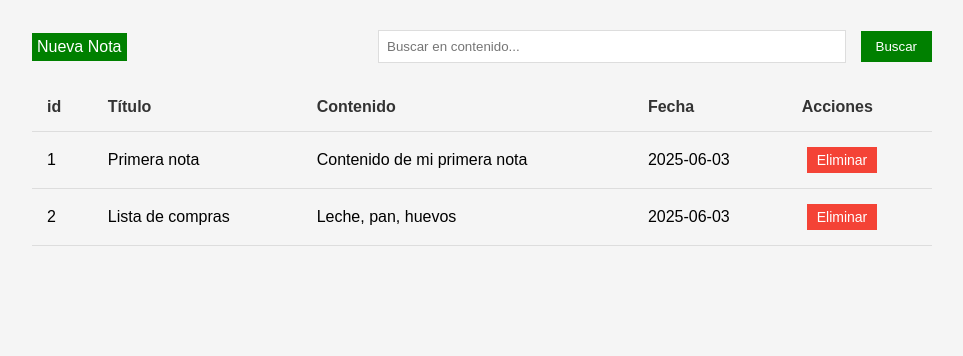
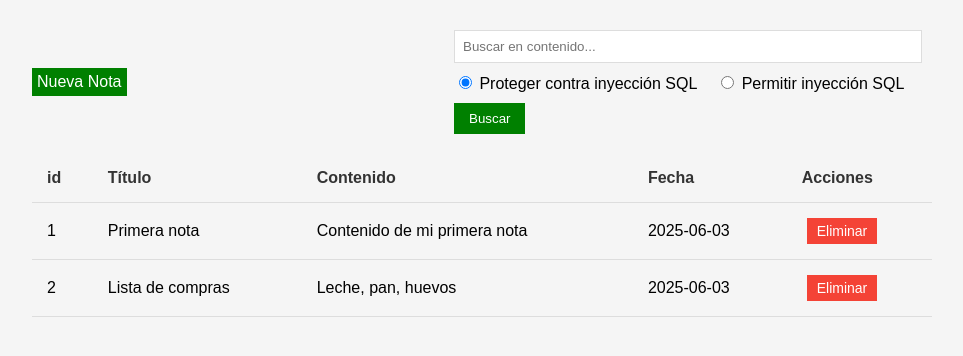
Before and after one commit to lucianomartinez27/UTNAySO-InyeccionSQL, a Flask app: page /notas in a window 1280 px wide. Shown: the part 68-424 px from the top of the page, without its empty margins (158-1121 px from the left). Run offline with Flask 3, Linux system fonts and the light colour scheme; the visitor is signed in with stand-in values (Sample User, id 1); data comes from the database, SQL or seed files in the repository.

Commit message:
Agregar campo para permitir o no inyección SQL

```diff
--- a/main.py
+++ b/main.py
@@ -42,48 +42,76 @@ def index():
 @app.route('/notas')
 def notas():
     busqueda = request.args.get('buscar', '')
+    proteccion_sql = request.args.get('proteccion_sql', 'si')  # Por defecto, proteger contra inyección SQL
 
     conn = coneccion_a_base_de_datos()
 
-
     if busqueda:
         # Si hay un término de búsqueda, filtramos por contenido
-        notas = conn.execute(
-            f"SELECT id, titulo, contenido, fecha_creacion FROM notas WHERE usuario_id = {session['user_id']} AND contenido LIKE '%{busqueda}%' ORDER BY fecha_creacion DESC"
-        ).fetchall()
+        if proteccion_sql == 'si':
+            # Usar consulta parametrizada (segura)
+            notas = conn.execute(
+                "SELECT id, titulo, contenido, fecha_creacion FROM notas WHERE usuario_id = ? AND contenido LIKE ? ORDER BY fecha_creacion DESC",
+                (session['user_id'], f"%{busqueda}%")
+            ).fetchall()
+        else:
+            # Permitir inyección SQL (inseguro)
+            notas = conn.execute(
+                f"SELECT id, titulo, contenido, fecha_creacion FROM notas WHERE usuario_id = {session['user_id']} AND contenido LIKE '%{busqueda}%' ORDER BY fecha_creacion DESC"
+            ).fetchall()
     else:
         # Si no hay término de búsqueda, mostramos todas las notas
-        notas = conn.execute(f"SELECT * FROM notas WHERE usuario_id = {session['user_id']} ORDER BY fecha_creacion DESC").fetchall()
+        notas = conn.execute(
+            "SELECT * FROM notas WHERE usuario_id = ? ORDER BY fecha_creacion DESC",
+            (session['user_id'],)
+        ).fetchall()
 
     conn.close()
 
-    return render_template('notas.html', notas=notas)
+    return render_template('notas.html', notas=notas, proteccion_sql=proteccion_sql)
 
 @app.route('/notas/nueva', methods=['GET', 'POST'])
 def nueva_nota():
+    # Obtener el valor de proteccion_sql de la sesión o de la URL
+    proteccion_sql = request.args.get('proteccion_sql', 'si')
 
     if request.method == 'POST':
         titulo = request.form.get('titulo')
         contenido = request.form.get('contenido')
+        proteccion_sql = request.form.get('proteccion_sql', 'si')  # Por defecto, proteger contra inyección SQL
 
         conn = coneccion_a_base_de_datos()
-        conn.executescript(f"INSERT INTO notas (usuario_id, titulo, contenido) VALUES ('{session['user_id']}', '{titulo}', '{contenido}')")
+
+        if proteccion_sql == 'si':
+            # Usar consulta parametrizada (segura)
+            conn.execute(
+                "INSERT INTO notas (usuario_id, titulo, contenido) VALUES (?, ?, ?)",
+                (session['user_id'], titulo, contenido)
+            )
+        else:
+            # Permitir inyección SQL (inseguro)
+            conn.executescript(
+                f"INSERT INTO notas (usuario_id, titulo, contenido) VALUES ('{session['user_id']}', '{titulo}', '{contenido}')"
+            )
+
         conn.commit()
         conn.close()
 
-        return redirect(url_for('notas'))
+        return redirect(url_for('notas', proteccion_sql=proteccion_sql))
 
-    return render_template('crear_notas.html')
+    return render_template('crear_notas.html', proteccion_sql=proteccion_sql)
 
 @app.route('/notas/<int:id>/eliminar', methods=['POST'])
 def eliminar_nota(id):
+    # Obtener el valor de proteccion_sql del formulario o de la URL
+    proteccion_sql = request.form.get('proteccion_sql', request.args.get('proteccion_sql', 'si'))
 
     conn = coneccion_a_base_de_datos()
     conn.execute('DELETE FROM notas WHERE id = ? AND usuario_id = ?', (id, session['user_id']))
     conn.commit()
     conn.close()
 
-    return redirect(url_for('notas'))
+    return redirect(url_for('notas', proteccion_sql=proteccion_sql))
 
 def init_db():
     conn = sqlite3.connect('usuarios.db')
--- a/templates/notas.html
+++ b/templates/notas.html
@@ -134,15 +134,28 @@
     {% endwith %}
 
     <div style="display: flex; justify-content: space-between; align-items: center; margin-bottom: 20px;">
-        <a href="{{ url_for('nueva_nota') }}" class="new-note-btn">Nueva Nota</a>
+        <a href="{{ url_for('nueva_nota', proteccion_sql=proteccion_sql) }}" class="new-note-btn">Nueva Nota</a>
 
         <form action="{{ url_for('notas') }}" method="GET">
             <input type="text" name="buscar" placeholder="Buscar en contenido..."
                    value="{{ request.args.get('buscar', '') }}"
                    style="padding: 8px; border: 1px solid #ddd; margin-right: 10px; width: 450px;">
-            <button type="submit" style="padding: 8px 15px; background-color: green; color: white; border: none; cursor: pointer;">Buscar</button>
+            <div style="margin: 10px 0;">
+                <label style="margin-right: 15px;">
+                    <input type="radio" name="proteccion_sql" value="si" {% if proteccion_sql !='no' %}checked{% endif
+                           %}>
+                    Proteger contra inyección SQL
+                </label>
+                <label>
+                    <input type="radio" name="proteccion_sql" value="no" {% if proteccion_sql== 'no' %}checked{% endif
+                    %}>
+                    Permitir inyección SQL
+                </label>
+            </div>
+            <button type="submit"
+                    style="padding: 8px 15px; background-color: green; color: white; border: none; cursor: pointer;">Buscar</button>
             {% if request.args.get('buscar') %}
-            <a href="{{ url_for('notas') }}" style="margin-left: 10px; text-decoration: none; color: #666;">Limpiar</a>
+            <a href="{{ url_for('notas', proteccion_sql=proteccion_sql) }}" style="margin-left: 10px; text-decoration: none; color: #666;">Limpiar</a>
             {% endif %}
         </form>
     </div>
@@ -168,6 +181,7 @@
             <td>
                 <form action="{{ url_for('eliminar_nota', id=nota['id']) }}" method="POST" class="delete-form"
                       onsubmit="return confirm('¿Estás seguro de eliminar esta nota?');">
+                    <input type="hidden" name="proteccion_sql" value="{{ proteccion_sql }}">
                     <button type="submit" class="note-btn delete-btn">Eliminar</button>
                 </form>
             </td>
```
Also changed, not shown: templates/crear_notas.html (+14 -2 lines).
